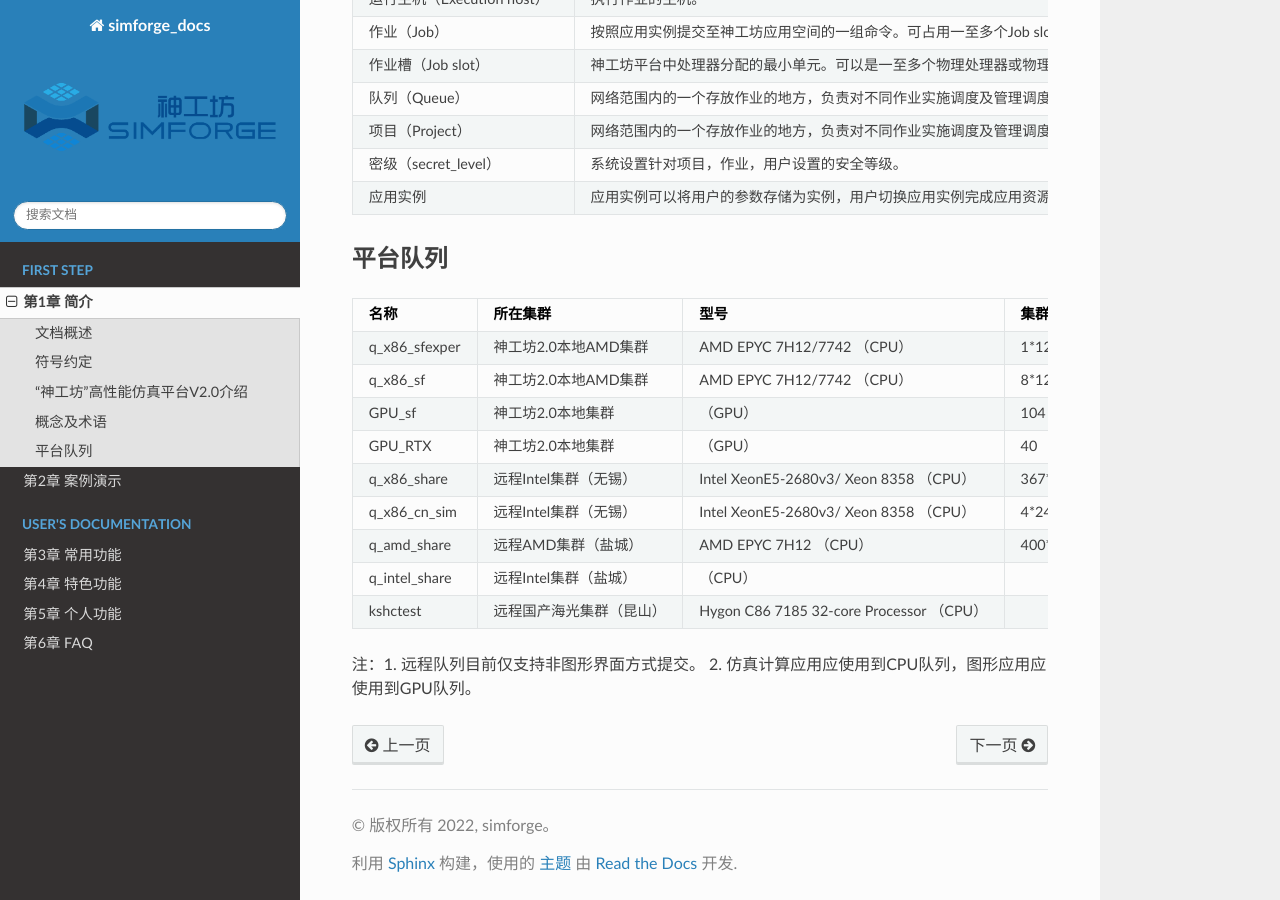
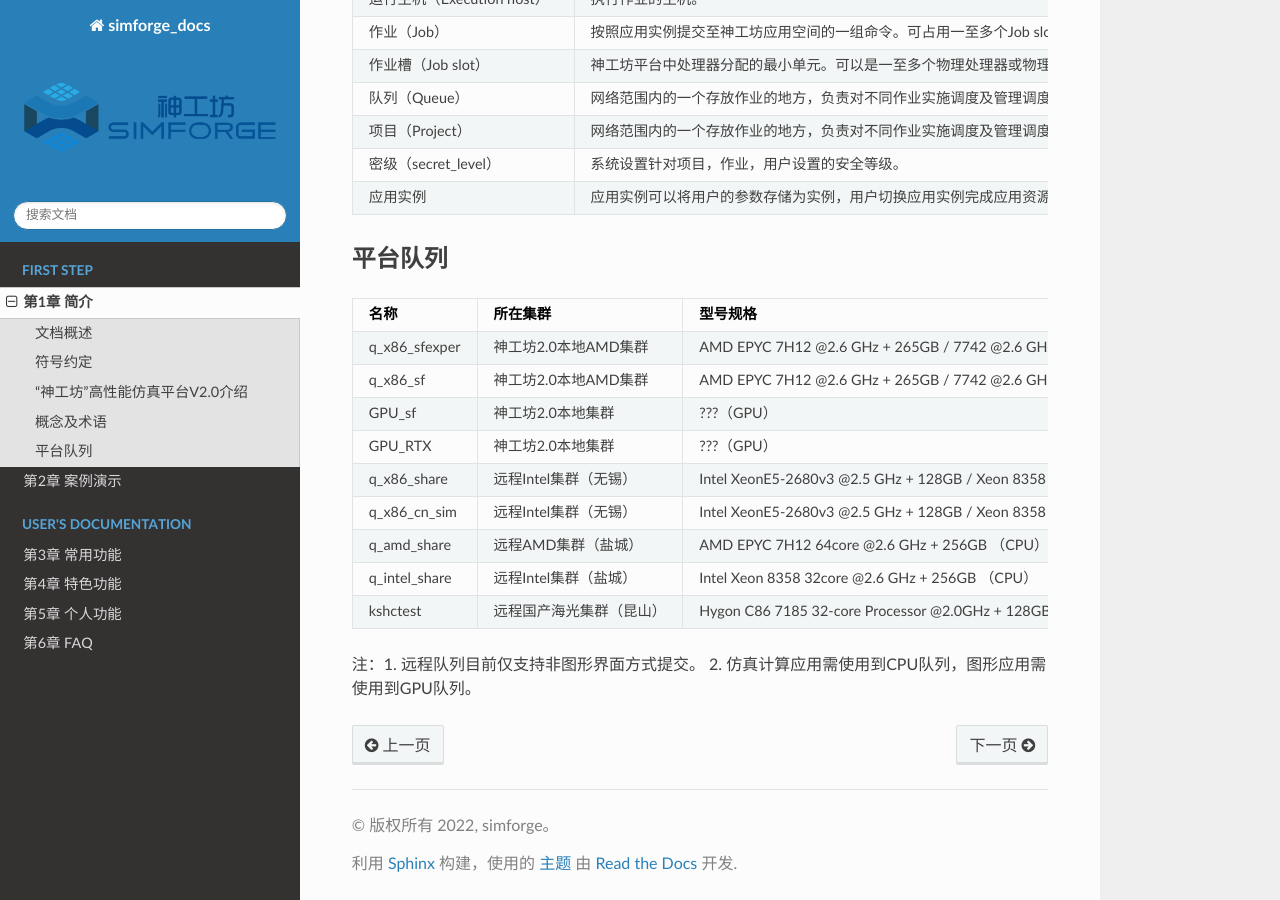
Before and after one commit to readthedocs/tutorial-sphinx-markdown-library, a Sphinx documentation site: the page built from docs/source/chapter_one.md, in a window 1280 px wide and 900 px high, scrolled down 1192 px. Built offline with Sphinx 7.4.7 and the Read the Docs theme 2.0.0, drawn with Linux system fonts in a browser that asks for light colours.

Commit message:
再次修改第一章平台队列

```diff
--- a/docs/source/chapter_one.md
+++ b/docs/source/chapter_one.md
@@ -46,16 +46,16 @@
 ## 平台队列
 
 
-| 名称         |  所在集群 |    型号           |    集群资源（节点个数*每节点核心数）|
+| 名称         |  所在集群 |    型号规格          |    集群资源（节点个数*每节点核心数）|
 |:-------:      | :----:    | :----:           |:----:      |
-| q_x86_sfexper | 神工坊2.0本地AMD集群| AMD EPYC 7H12/7742  （CPU）          |             1*128    |
-| q_x86_sf      | 神工坊2.0本地AMD集群| AMD EPYC 7H12/7742   （CPU）          |             8*128    |
-|  GPU_sf       | 神工坊2.0本地集群|       （GPU）      |             104    |
-|  GPU_RTX      | 神工坊2.0本地集群|       （GPU）      |             40    |
-| q_x86_share   | 远程Intel集群（无锡）| Intel XeonE5-2680v3/ Xeon 8358  （CPU）       |    367*24     |
-| q_x86_cn_sim  | 远程Intel集群（无锡）| Intel XeonE5-2680v3/ Xeon 8358   （CPU）      |    4*24     |
-| q_amd_share   | 远程AMD集群（盐城）  | AMD EPYC 7H12        （CPU）         |             400*128    |
-| q_intel_share | 远程Intel集群（盐城）|                         （CPU）      |                       |
-| kshctest      | 远程国产海光集群（昆山）|Hygon C86 7185 32-core  Processor （CPU）  |                 |
+| q_x86_sfexper | 神工坊2.0本地AMD集群| AMD EPYC 7H12 @2.6 GHz + 265GB / 7742 @2.6 GHz + 512GB （CPU）  |     1*128    |
+| q_x86_sf      | 神工坊2.0本地AMD集群| AMD EPYC 7H12 @2.6 GHz + 265GB / 7742 @2.6 GHz + 512GB （CPU）  |     8*128    |
+|  GPU_sf       | 神工坊2.0本地集群|       ???（GPU）      |             104     |
+|  GPU_RTX      | 神工坊2.0本地集群|       ???（GPU）      |             40      |
+| q_x86_share   | 远程Intel集群（无锡）| Intel XeonE5-2680v3 @2.5 GHz + 128GB / Xeon 8358 32-Core @2.6 GHz + 256GB  （CPU）       |    ?*24    |
+| q_x86_cn_sim  | 远程Intel集群（无锡）| Intel XeonE5-2680v3 @2.5 GHz + 128GB / Xeon 8358 32-Core @2.6 GHz + 256GB   （CPU）       |    4*24    |
+| q_amd_share   | 远程AMD集群（盐城）  | AMD EPYC 7H12 64core @2.6 GHz + 256GB      （CPU）| 500*128    |
+| q_intel_share | 远程Intel集群（盐城）| Intel Xeon 8358 32core @2.6 GHz + 256GB    （CPU）| 60*64      |
+| kshctest      | 远程国产海光集群（昆山）|Hygon C86 7185 32-core Processor @2.0GHz + 128GB （CPU）  |  ?*32   |
 
-注：1. 远程队列目前仅支持非图形界面方式提交。 2. 仿真计算应用应使用到CPU队列，图形应用应使用到GPU队列。
+注：1. 远程队列目前仅支持非图形界面方式提交。 2. 仿真计算应用需使用到CPU队列，图形应用需使用到GPU队列。
```
